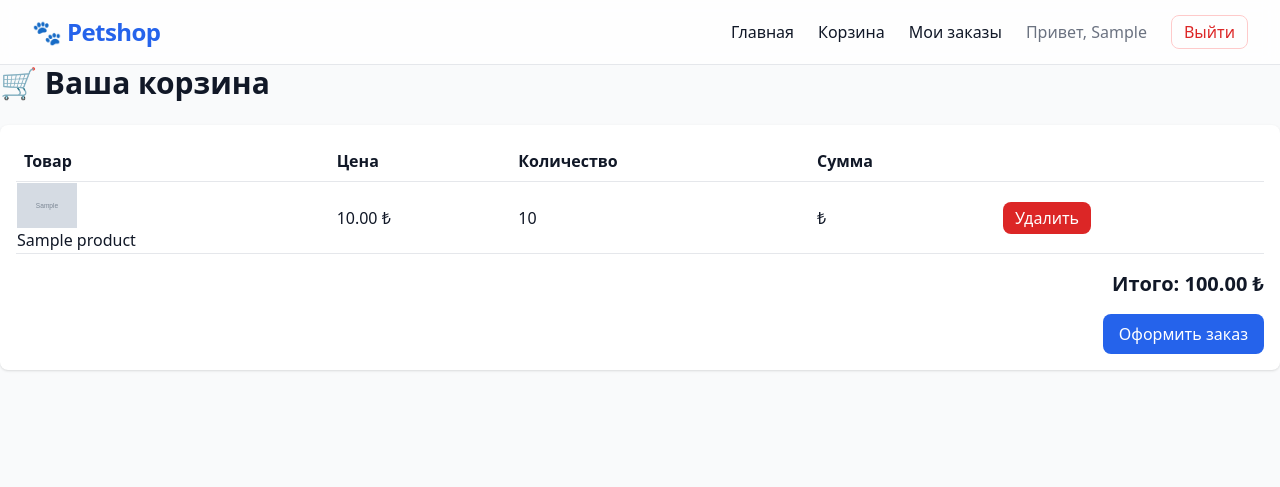
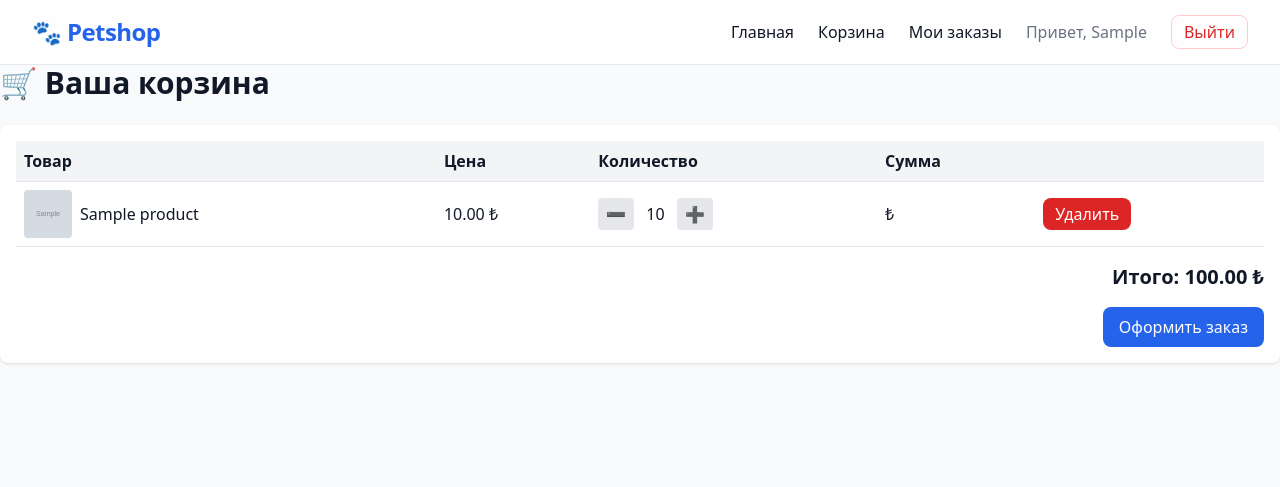
Before and after one commit to CyberB0x/Online_PetShop, a Django app: page /cart/ in a window 1280 px wide. Shown: the top 487 px of the page. Run offline with Django 5.2, Linux system fonts and the light colour scheme; a user stored in the database is signed in; tables that the repository leaves empty hold one stand-in row (values such as "Sample post"); grey boxes marked "Sample" are stand-in pictures; some libraries are stand-ins or nearby versions.

Commit message:
online_petshop

```diff
--- a/petshop/frontend/templates/cart.html
+++ b/petshop/frontend/templates/cart.html
@@ -7,7 +7,7 @@
   <div class="bg-white shadow rounded-lg p-4">
     <table class="w-full text-left border-collapse">
       <thead>
-        <tr class="border-b">
+        <tr class="border-b bg-gray-100">
           <th class="p-2">Товар</th>
           <th class="p-2">Цена</th>
           <th class="p-2">Количество</th>
@@ -17,23 +17,40 @@
       </thead>
       <tbody>
         {% for item in items %}
-          <tr class="border-b">
-            <td>
+          <tr class="border-b hover:bg-gray-50">
+            <td class="p-2 flex items-center">
               {% if item.product.image %}
-                <img src="{{ item.product.image.url }}" alt="{{ item.product.name }}" style="width:60px; height:auto; margin-right:10px;">
+                <img src="{{ item.product.image.url }}" alt="{{ item.product.name }}"
+                     class="w-12 h-12 object-cover rounded mr-2">
               {% endif %}
               {{ item.product.name }}
             </td>
             <td class="p-2">{{ item.product.price }} ₺</td>
-            <td class="p-2">{{ item.quantity }}</td>
+            <td class="p-2">
+              <div class="flex items-center">
+                <form method="post" action="{% url 'update_cart' item.id %}" class="inline-block">
+                  {% csrf_token %}
+                  <input type="hidden" name="action" value="decrease">
+                  <button type="submit"
+                          class="px-2 py-1 bg-gray-200 rounded hover:bg-gray-300">➖</button>
+                </form>
+                <span class="px-3">{{ item.quantity }}</span>
+                <form method="post" action="{% url 'update_cart' item.id %}" class="inline-block">
+                  {% csrf_token %}
+                  <input type="hidden" name="action" value="increase">
+                  <button type="submit"
+                          class="px-2 py-1 bg-gray-200 rounded hover:bg-gray-300">➕</button>
+                </form>
+              </div>
+            </td>
             <td class="p-2">{{ item.get_total_price }} ₺</td>
             <td class="p-2">
               <form method="post" action="{% url 'remove_from_cart' item.id %}">
-                  {% csrf_token %}
-                  <button type="submit"
-                          class="bg-red-600 text-white px-3 py-1 rounded-lg hover:bg-red-700">
-                    Удалить
-                  </button>
+                {% csrf_token %}
+                <button type="submit"
+                        class="bg-red-600 text-white px-3 py-1 rounded-lg hover:bg-red-700">
+                  Удалить
+                </button>
               </form>
             </td>
           </tr>
--- a/petshop/orders/frontend_urls.py
+++ b/petshop/orders/frontend_urls.py
@@ -1,6 +1,8 @@
 from django.urls import path
 from .views import orders_page
+from . import views
 
 urlpatterns = [
     path("", orders_page, name="orders_page"),
+    path("cart/update/<int:product_id>/", views.update_cart, name="update_cart"),
 ]
```
Also changed, not shown: petshop/orders/site_views.py (+19 -1 lines), petshop/orders/views.py (+26 -0 lines).
